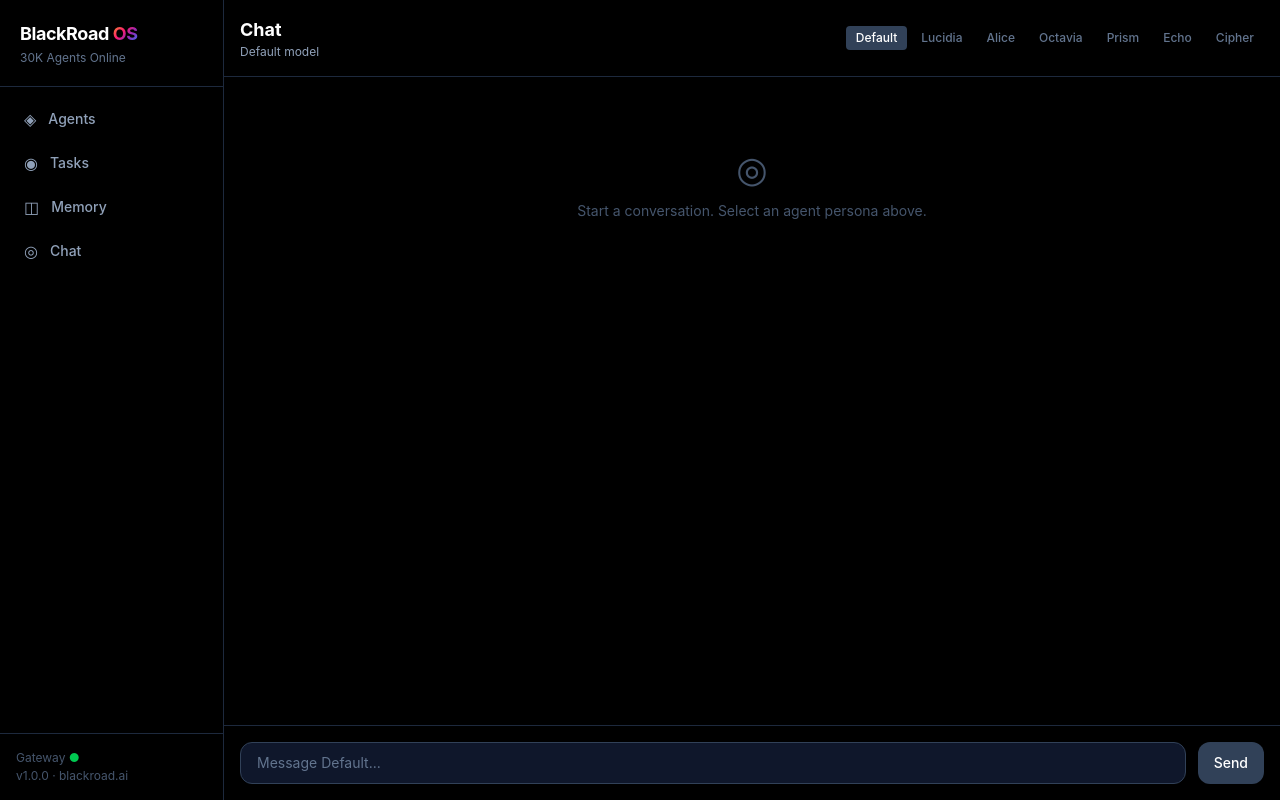
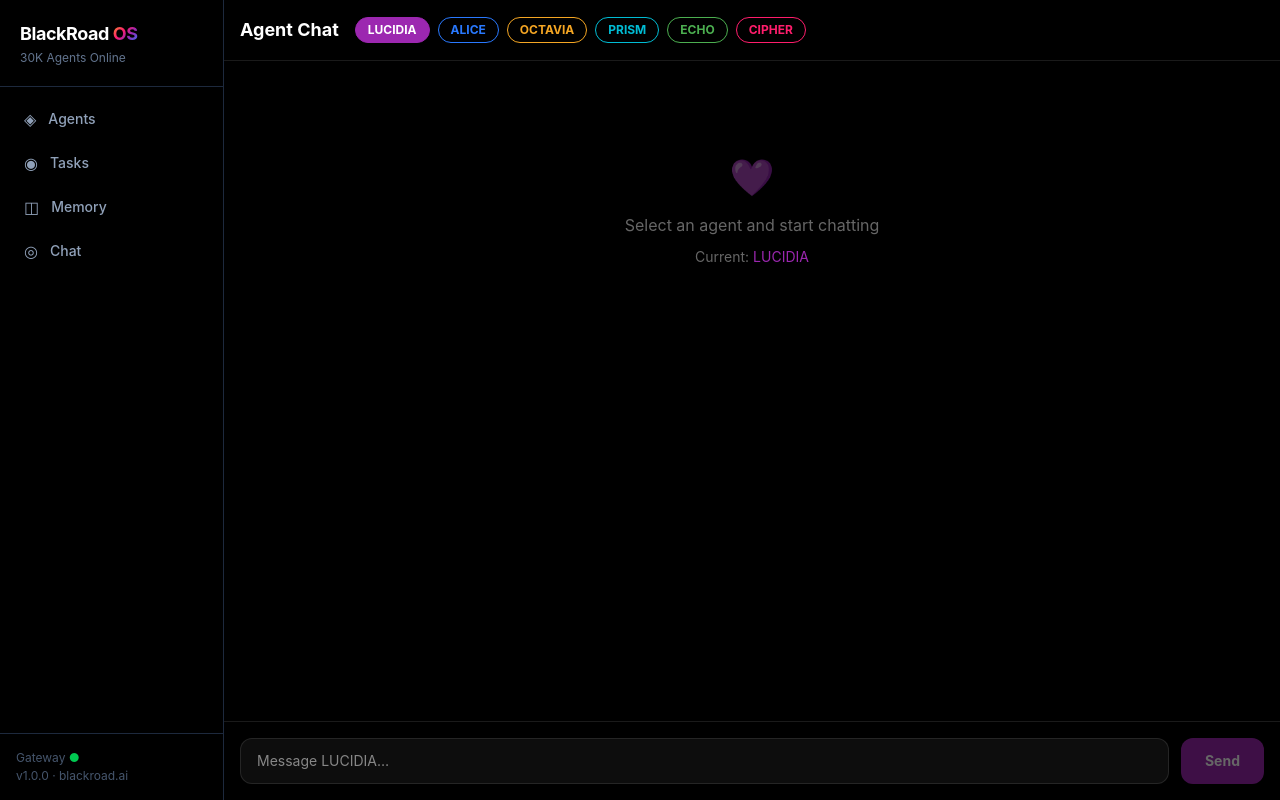
Before and after one commit to BlackRoad-OS/blackroad-os-web, a Next.js app: page /chat in a window 1280 px wide. Built offline with nearby package versions, Linux system fonts and the light colour scheme.

Commit message:
feat: multi-agent chat UI with agent switcher and streaming ready

```diff
--- a/app/(app)/chat/page.tsx
+++ b/app/(app)/chat/page.tsx
@@ -1,39 +1,29 @@
 "use client";
-
 import { useState, useRef, useEffect } from "react";
 
-const AGENTS = [
-  { id: null, name: "Default", color: "text-white" },
-  { id: "LUCIDIA", name: "Lucidia", color: "text-red-400" },
-  { id: "ALICE", name: "Alice", color: "text-green-400" },
-  { id: "OCTAVIA", name: "Octavia", color: "text-purple-400" },
-  { id: "PRISM", name: "Prism", color: "text-yellow-400" },
-  { id: "ECHO", name: "Echo", color: "text-blue-400" },
-  { id: "CIPHER", name: "Cipher", color: "text-slate-300" },
-];
+const AGENTS = ["LUCIDIA", "ALICE", "OCTAVIA", "PRISM", "ECHO", "CIPHER"] as const;
+type Agent = typeof AGENTS[number];
 
-interface Message {
-  role: "user" | "assistant";
-  content: string;
-  agent?: string | null;
-}
+const AGENT_COLORS: Record<Agent, string> = {
+  LUCIDIA: "#9C27B0", ALICE: "#2979FF", OCTAVIA: "#F5A623",
+  PRISM: "#00BCD4",   ECHO: "#4CAF50",  CIPHER: "#FF1D6C",
+};
+
+interface Message { role: "user" | "assistant"; content: string; agent?: Agent; }
 
 export default function ChatPage() {
   const [messages, setMessages] = useState<Message[]>([]);
   const [input, setInput] = useState("");
-  const [selectedAgent, setSelectedAgent] = useState<string | null>(null);
+  const [agent, setAgent] = useState<Agent>("LUCIDIA");
   const [loading, setLoading] = useState(false);
   const bottomRef = useRef<HTMLDivElement>(null);
 
-  useEffect(() => {
-    bottomRef.current?.scrollIntoView({ behavior: "smooth" });
-  }, [messages]);
+  useEffect(() => { bottomRef.current?.scrollIntoView({ behavior: "smooth" }); }, [messages]);
 
-  const sendMessage = async () => {
+  async function send() {
     if (!input.trim() || loading) return;
-
-    const userMsg: Message = { role: "user", content: input.trim() };
-    setMessages((prev) => [...prev, userMsg]);
+    const userMsg: Message = { role: "user", content: input };
+    setMessages(m => [...m, userMsg]);
     setInput("");
     setLoading(true);
 
@@ -41,123 +31,63 @@ export default function ChatPage() {
       const res = await fetch("/api/chat", {
         method: "POST",
         headers: { "Content-Type": "application/json" },
-        body: JSON.stringify({
-          messages: [...messages, userMsg].map((m) => ({
-            role: m.role,
-            content: m.content,
-          })),
-          agent: selectedAgent,
-          model: "qwen2.5:7b",
-        }),
+        body: JSON.stringify({ message: input, agent }),
       });
-
-      if (res.ok) {
-        const data = await res.json();
-        setMessages((prev) => [
-          ...prev,
-          {
-            role: "assistant",
-            content: data.message?.content || "...",
-            agent: selectedAgent,
-          },
-        ]);
-      } else {
-        setMessages((prev) => [
-          ...prev,
-          {
-            role: "assistant",
-            content: "Gateway offline. Start it with: `br agent start`",
-            agent: selectedAgent,
-          },
-        ]);
-      }
+      const data = await res.json();
+      setMessages(m => [...m, { role: "assistant", content: data.content, agent }]);
     } catch {
-      setMessages((prev) => [
-        ...prev,
-        {
-          role: "assistant",
-          content: "Could not reach gateway.",
-          agent: selectedAgent,
-        },
-      ]);
+      setMessages(m => [...m, { role: "assistant", content: "Connection error. Is the gateway running?", agent }]);
     } finally {
       setLoading(false);
     }
-  };
-
-  const agent = AGENTS.find((a) => a.id === selectedAgent) ?? AGENTS[0];
+  }
 
   return (
     <div className="flex flex-col h-screen bg-black text-white">
       {/* Header */}
-      <div className="border-b border-slate-800 p-4 flex items-center justify-between">
-        <div>
-          <h1 className="font-bold text-lg">Chat</h1>
-          <p className="text-xs text-slate-400">
-            {selectedAgent ? `Speaking as ${selectedAgent}` : "Default model"}
-          </p>
-        </div>
-        {/* Agent selector */}
-        <div className="flex gap-1">
-          {AGENTS.map((a) => (
-            <button
-              key={a.id ?? "default"}
-              onClick={() => setSelectedAgent(a.id)}
-              className={`px-2.5 py-1 rounded text-xs font-medium transition-colors ${
-                selectedAgent === a.id
-                  ? "bg-slate-700 " + a.color
-                  : "text-slate-500 hover:text-slate-300 hover:bg-slate-800"
-              }`}
-            >
-              {a.name}
+      <div className="border-b border-white/10 p-4 flex items-center gap-4">
+        <h1 className="text-lg font-bold">Agent Chat</h1>
+        <div className="flex gap-2">
+          {AGENTS.map(a => (
+            <button key={a} onClick={() => setAgent(a)}
+              className="px-3 py-1 rounded-full text-xs font-bold transition-all"
+              style={{
+                background: agent === a ? AGENT_COLORS[a] : "transparent",
+                border: `1px solid ${AGENT_COLORS[a]}`,
+                color: agent === a ? "#fff" : AGENT_COLORS[a],
+              }}>
+              {a}
             </button>
           ))}
         </div>
       </div>
 
       {/* Messages */}
-      <div className="flex-1 overflow-y-auto p-6 space-y-4">
+      <div className="flex-1 overflow-y-auto p-4 space-y-4">
         {messages.length === 0 && (
-          <div className="text-center text-slate-600 mt-12">
-            <div className="text-4xl mb-3">◎</div>
-            <div className="text-sm">
-              Start a conversation. Select an agent persona above.
-            </div>
+          <div className="text-center text-white/40 mt-20">
+            <p className="text-4xl mb-4">💜</p>
+            <p>Select an agent and start chatting</p>
+            <p className="text-sm mt-2">Current: <span style={{ color: AGENT_COLORS[agent] }}>{agent}</span></p>
           </div>
         )}
         {messages.map((msg, i) => (
-          <div
-            key={i}
-            className={`flex ${msg.role === "user" ? "justify-end" : "justify-start"}`}
-          >
-            <div
-              className={`max-w-2xl rounded-2xl px-4 py-3 text-sm leading-relaxed ${
-                msg.role === "user"
-                  ? "bg-pink-600 text-white"
-                  : "bg-slate-800 text-slate-100"
-              }`}
-            >
+          <div key={i} className={`flex ${msg.role === "user" ? "justify-end" : "justify-start"}`}>
+            <div className={`max-w-2xl rounded-2xl px-4 py-3 ${msg.role === "user" ? "bg-white/10" : "bg-white/5 border border-white/10"}`}>
               {msg.role === "assistant" && msg.agent && (
-                <div
-                  className={`text-xs font-semibold mb-1 ${
-                    AGENTS.find((a) => a.id === msg.agent)?.color ?? "text-slate-400"
-                  }`}
-                >
+                <p className="text-xs font-bold mb-1" style={{ color: AGENT_COLORS[msg.agent as Agent] }}>
                   {msg.agent}
-                </div>
+                </p>
               )}
-              <div className="whitespace-pre-wrap">{msg.content}</div>
+              <p className="text-sm leading-relaxed whitespace-pre-wrap">{msg.content}</p>
             </div>
           </div>
         ))}
         {loading && (
           <div className="flex justify-start">
-            <div className="bg-slate-800 rounded-2xl px-4 py-3">
-              <div className="flex gap-1">
-                <span className="w-1.5 h-1.5 bg-slate-500 rounded-full animate-bounce [animation-delay:0ms]" />
-                <span className="w-1.5 h-1.5 bg-slate-500 rounded-full animate-bounce [animation-delay:150ms]" />
-                <span className="w-1.5 h-1.5 bg-slate-500 rounded-full animate-bounce [animation-delay:300ms]" />
-              </div>
+            <div className="rounded-2xl px-4 py-3 bg-white/5 border border-white/10">
+              <p className="text-xs font-bold mb-1" style={{ color: AGENT_COLORS[agent] }}>{agent}</p>
+              <p className="text-sm text-white/40">Thinking…</p>
             </div>
           </div>
         )}
@@ -165,25 +95,17 @@ export default function ChatPage() {
       </div>
 
       {/* Input */}
-      <div className="border-t border-slate-800 p-4">
-        <div className="flex gap-3">
-          <input
-            type="text"
-            value={input}
-            onChange={(e) => setInput(e.target.value)}
-            onKeyDown={(e) => e.key === "Enter" && !e.shiftKey && sendMessage()}
-            placeholder={`Message ${agent.name}...`}
-            disabled={loading}
-            className="flex-1 bg-slate-900 border border-slate-700 rounded-xl px-4 py-2.5 text-white placeholder-slate-500 text-sm focus:outline-none focus:border-pink-600 disabled:opacity-50"
-          />
-          <button
-            onClick={sendMessage}
-            disabled={loading || !input.trim()}
-            className="px-4 py-2.5 bg-pink-600 hover:bg-pink-500 disabled:bg-slate-700 text-white rounded-xl font-medium text-sm transition-colors"
-          >
-            Send
-          </button>
-        </div>
+      <div className="border-t border-white/10 p-4 flex gap-3">
+        <input
+          value={input} onChange={e => setInput(e.target.value)}
+          onKeyDown={e => e.key === "Enter" && !e.shiftKey && (e.preventDefault(), send())}
+          placeholder={`Message ${agent}…`} disabled={loading}
+          className="flex-1 bg-white/5 border border-white/10 rounded-xl px-4 py-3 text-sm outline-none focus:border-white/30 disabled:opacity-50" />
+        <button onClick={send} disabled={loading || !input.trim()}
+          className="px-6 py-3 rounded-xl text-sm font-bold disabled:opacity-40 transition-opacity"
+          style={{ background: AGENT_COLORS[agent] }}>
+          Send
+        </button>
       </div>
     </div>
   );
```
